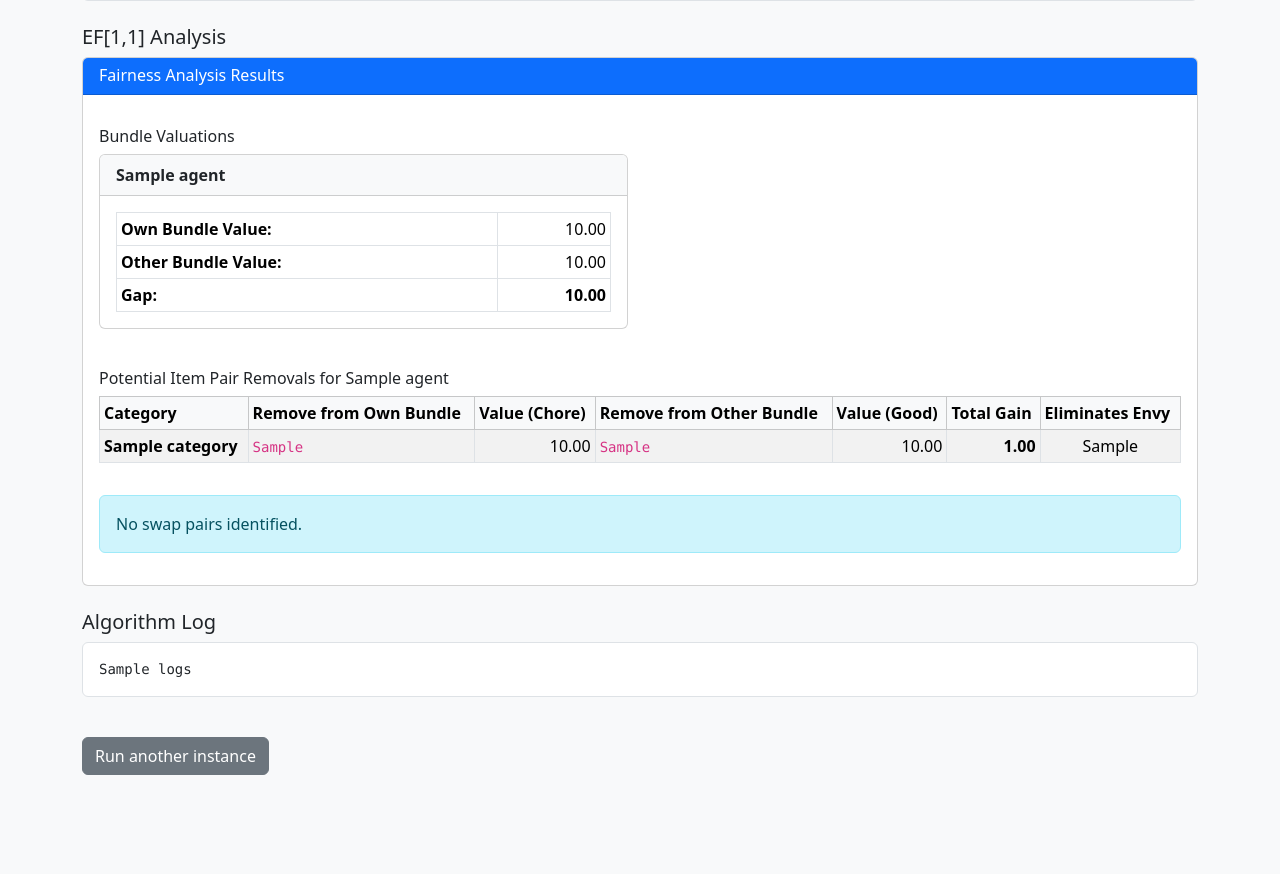
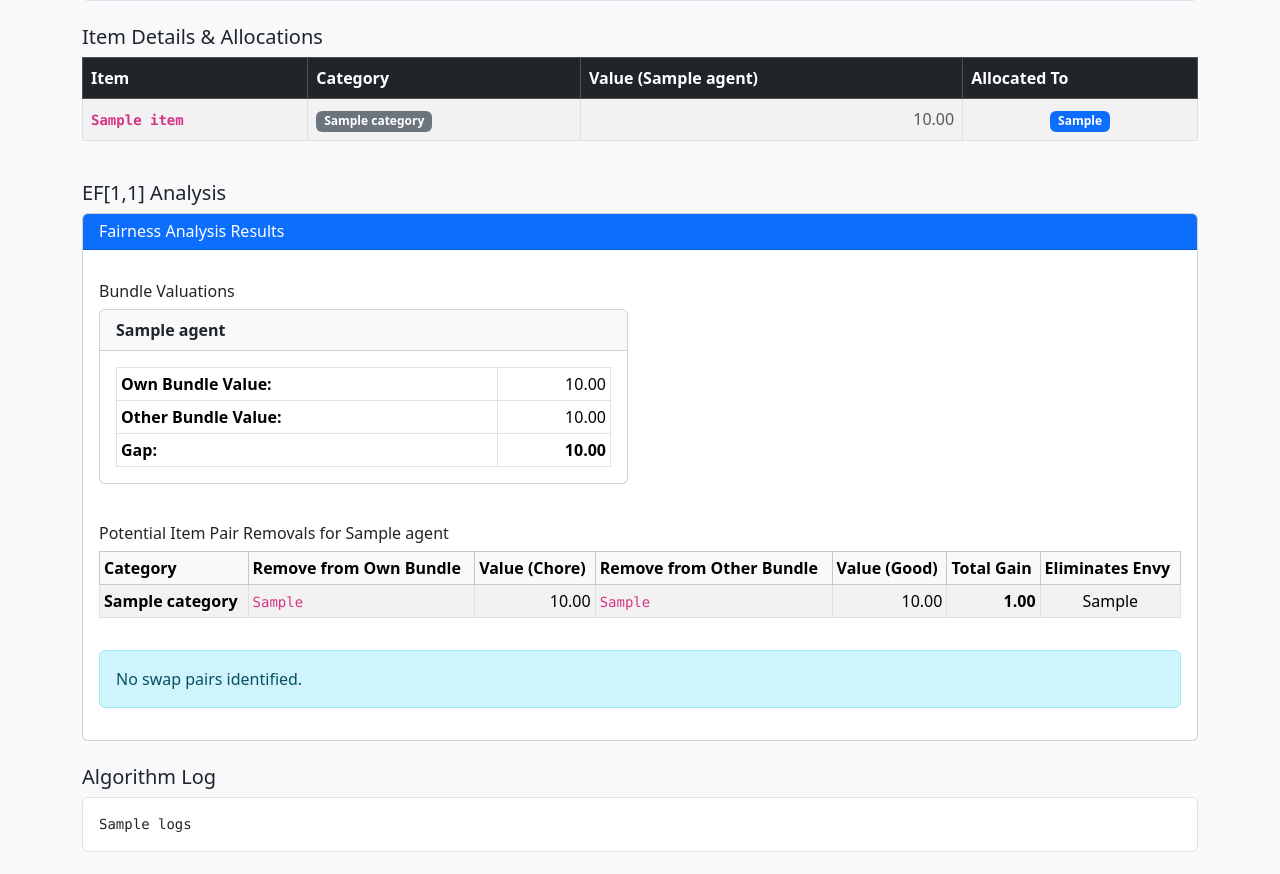
Before and after one commit to Matankl/NFD_algorithm_and_website, a Flask app: template templates/result.html in a window 1280 px wide. Shown: the part 331-1205 px from the top of the page. Before the commit the page ends 1106 px from the top, so only its background shows below. Run offline with Flask 3, Linux system fonts and the light colour scheme; the template is opened without the code that fills it: most values are stand-ins (such as "Sample title", 1, 10 or a date in 2020); parts of the project's set-up code (start-up, migrations or seed data) failed here and were passed over.

Commit message:
with a table to show the input better, when EF11 eliminates envey it show the swap (when its EF1 it dosent but its ok)

```diff
--- a/app.py
+++ b/app.py
@@ -127,7 +127,7 @@ def demo():
         return render_template(
             "result.html",
             raw_input=_pretty_json(
-                valuations, category_capacities,
+                valuations, item_categories, category_capacities,
                 ),
             logs=tb,
             allocation=None,
@@ -141,22 +141,24 @@ def demo():
     # ------------------------------------------------------------------
     item_details = []
     agents = list(valuations.keys())
-    for item, category in item_categories.items():
-        detail = {
-            'item': item,
-            'category': category,
-            'values': {agent: valuations[agent].get(item, 0) for agent in agents},
-            'allocated_to': None
-        }
-        # Find which agent got this item
-        for agent, bundle in allocation.items():
-            if item in bundle:
-                detail['allocated_to'] = agent
-                break
-        item_details.append(detail)
 
-    # Sort by category then by item name
-    item_details.sort(key=lambda x: (x['category'], x['item']))
+    if allocation:
+        for item, category in item_categories.items():
+            detail = {
+                'item': item,
+                'category': category,
+                'agent_values': {agent: valuations[agent].get(item, 0) for agent in agents},
+                'allocated_to': None
+            }
+            # Find which agent got this item
+            for agent, bundle in allocation.items():
+                if item in bundle:
+                    detail['allocated_to'] = agent
+                    break
+            item_details.append(detail)
+
+        # Sort by category then by item name
+        item_details.sort(key=lambda x: (x['category'], x['item']))
 
     # ------------------------------------------------------------------
     # Success: show everything
--- a/templates/result.html
+++ b/templates/result.html
@@ -8,6 +8,45 @@
 {% if allocation %}
   <h5 class="mt-4">Allocation (output)</h5>
   <pre class="bg-white p-3 border rounded">{{ allocation|tojson(indent=2) }}</pre>
+
+  <!-- Item Details Table -->
+  {% if item_details %}
+  <h5 class="mt-4">Item Details & Allocations</h5>
+  <div class="table-responsive">
+    <table class="table table-striped table-bordered table-hover">
+      <thead class="table-dark">
+        <tr>
+          <th>Item</th>
+          <th>Category</th>
+          {% for agent in agents %}
+          <th>Value ({{ agent }})</th>
+          {% endfor %}
+          <th>Allocated To</th>
+        </tr>
+      </thead>
+      <tbody>
+        {% for detail in item_details %}
+        <tr>
+          <td><strong><code>{{ detail.item }}</code></strong></td>
+          <td><span class="badge bg-secondary">{{ detail.category }}</span></td>
+          {% for agent in agents %}
+          <td class="text-end {% if detail.agent_values[agent] < 0 %}text-danger{% elif detail.agent_values[agent] > 0 %}text-success{% else %}text-muted{% endif %}">
+            {{ "%.2f"|format(detail.agent_values[agent]) }}
+          </td>
+          {% endfor %}
+          <td class="text-center">
+            {% if detail.allocated_to %}
+            <span class="badge bg-primary">{{ detail.allocated_to }}</span>
+            {% else %}
+            <span class="badge bg-warning text-dark">Unallocated</span>
+            {% endif %}
+          </td>
+        </tr>
+        {% endfor %}
+      </tbody>
+    </table>
+  </div>
+  {% endif %}
 
   <!-- EF11 Analysis Section -->
   {% if ef11_result %}
```
